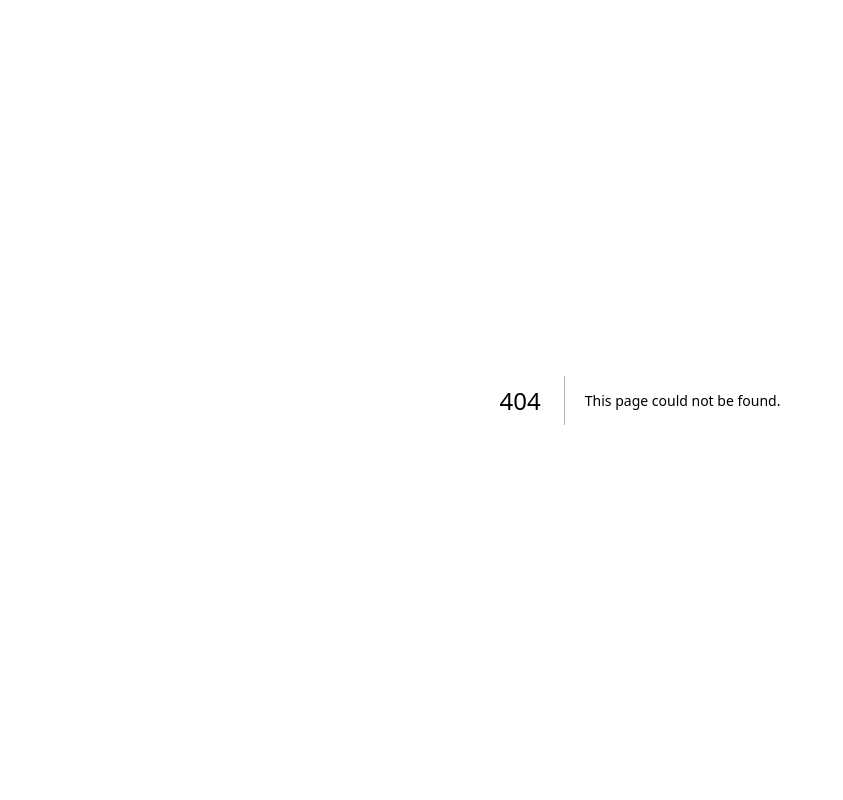
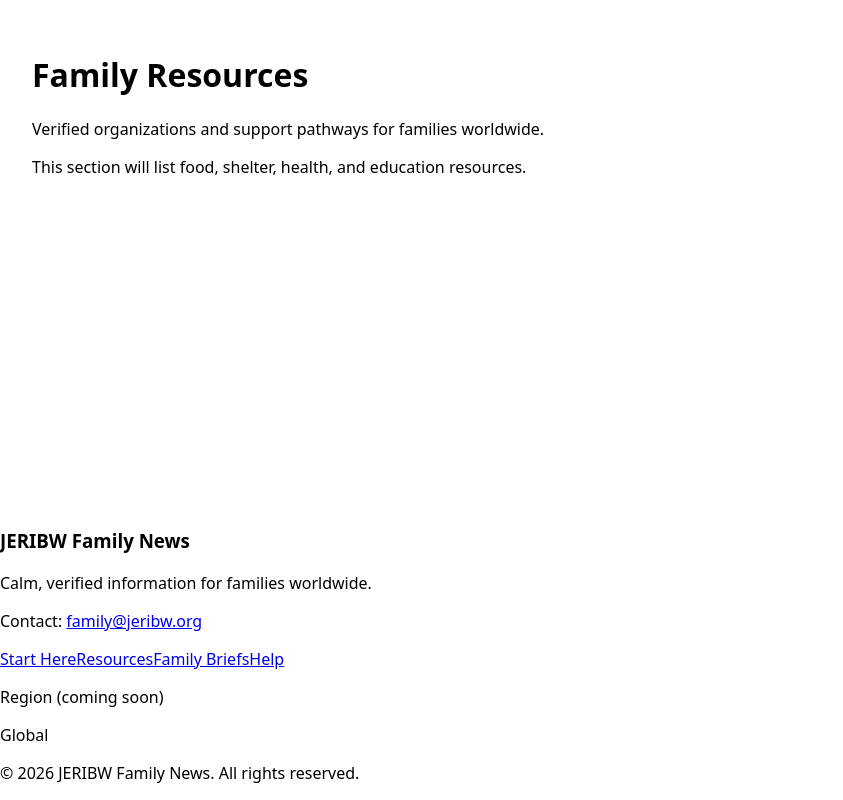
Before and after one commit to Jeribw-Foundation/jeribw, a Next.js app: page /resources in a window 1280 px wide. Before the commit this address had no page. Shown: the top 800 px of the page, without its empty margins (0-843 px from the left). Built offline with nearby package versions, Linux system fonts and the light colour scheme.

Commit message:
add resources page route

```diff
--- /dev/null
+++ b/app/resources/page.tsx
@@ -0,0 +1,15 @@
+export default function ResourcesPage() {
+  return (
+    <main style={{ padding: "2rem", fontFamily: "system-ui, sans-serif" }}>
+      <h1>Family Resources</h1>
+
+      <p>
+        Verified organizations and support pathways for families worldwide.
+      </p>
+
+      <p>
+        This section will list food, shelter, health, and education resources.
+      </p>
+    </main>
+  );
+}
```
